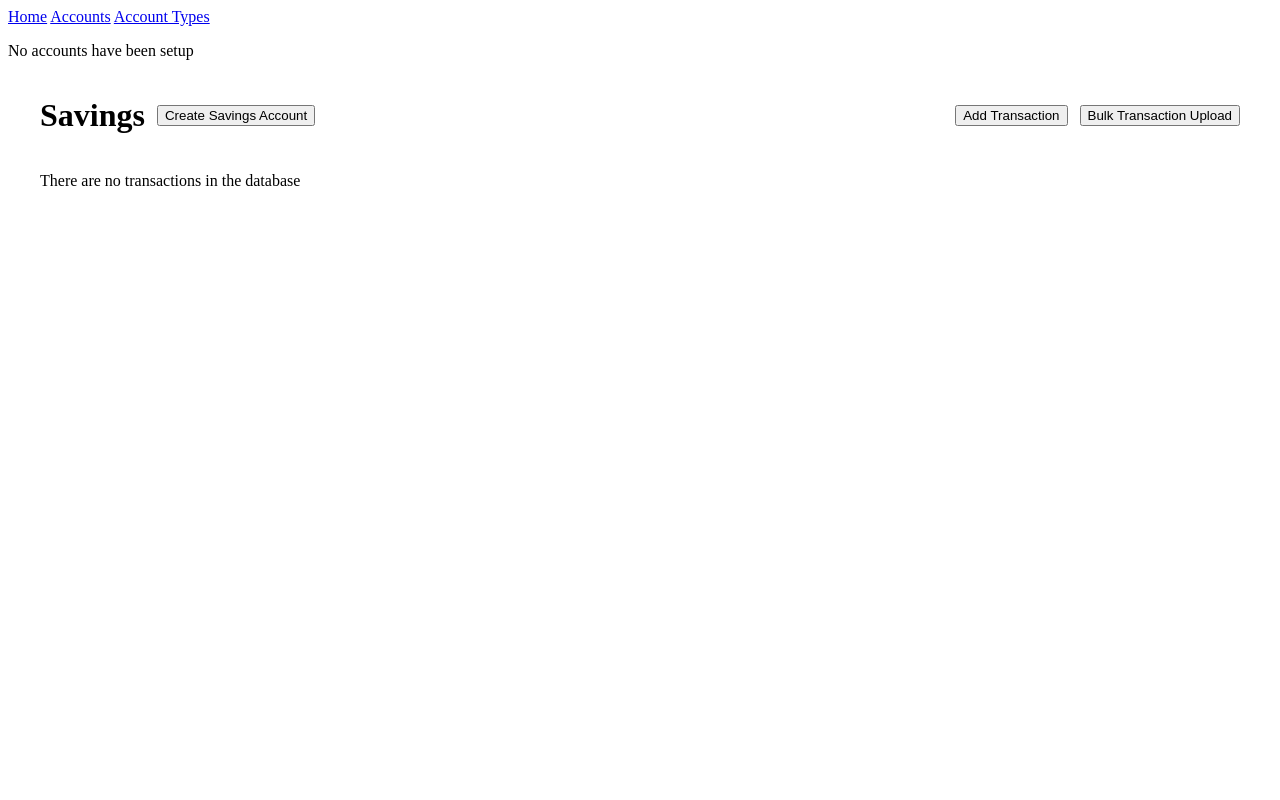
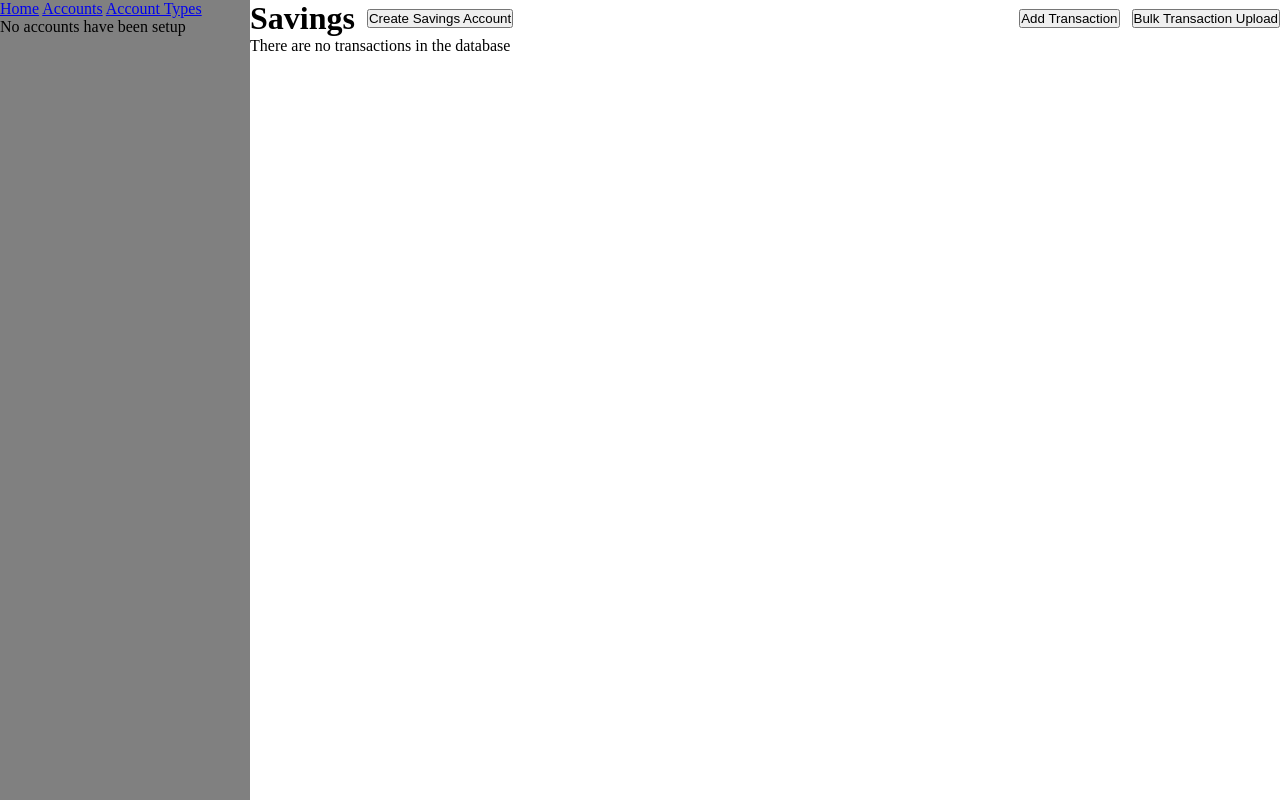
Before and after one commit to JD2410/Finances, a Django app: page /savings/ in a window 1280 px wide. Run offline with Django 5.2, Linux system fonts and the light colour scheme; data that the repository does not hold is empty.

Commit message:
Page layout styling (sidebar)

```diff
--- a/finances/static/styles.css
+++ b/finances/static/styles.css
@@ -1,27 +1,23 @@
-
-/* .container {
+* {
+    margin: 0;
+    padding: 0;
+}
+.page-container {
     display: flex;
-    width: 100%;
-
-    form {
-        flex-basis: 300px;
+    align-items: stretch;
+    height: 100vh;
+    flex-wrap: nowrap;
+    flex: 1 1;
+    .side-bar {
+        flex: 250px;
+        flex-shrink: 0;
+        background-color: grey;
     }
-    .transaction {
-        flex-basis: calc(100% - 300px);
-
-        table {
-            text-align: left;
-            width: 100%;
-            td {
-                padding: 4px;
-            }
-            th:nth-child(4), td:nth-child(4) {
-                text-align: right;
-            }
-        }
+    .main-area {
+        width: 100%;
+        overflow-y: auto;
     }
-} */
-
+}
 .container {
     max-width: 1200px;
     display: flex;
--- a/finances/templates/_partials/header.html
+++ b/finances/templates/_partials/header.html
@@ -1,7 +1,8 @@
 {% load nav_accounts %}
+<div class="side-bar">
+    <a href="{% url 'home' %}">Home</a>
+    <a href="{% url 'savings' %}">Accounts</a>
+    <a href="{% url 'accountType' %}">Account Types</a>
 
-<a href="{% url 'home' %}">Home</a>
-<a href="{% url 'savings' %}">Accounts</a>
-<a href="{% url 'accountType' %}">Account Types</a>
-
-{% render_accounts %}
+    {% render_accounts %}
+</div>
--- a/finances/templates/savings.html
+++ b/finances/templates/savings.html
@@ -16,8 +16,9 @@
 
 </head>
 <body>
+    <div class="page-container">
         {% include "_partials/header.html" %}
-    {% include "_partials/errors.html" %}
+        <div class="main-area">
             <div class="container">
                 <div class="page-header">
                     <div>
@@ -80,6 +81,11 @@
                 </div>
                 {% endif %}
             </div>
+        </div>
+    </div>
+
+    {% include "_partials/errors.html" %}
+
     <div class="modal" id="recordUpdate" >
         <form action="" method="post">
             <div class="form-header">Update Transaction</div>
```
Also changed, not shown: other parts of finances/static/styles.css (+0 -44 lines), finances/static/home/styles.css (added, +29 -0 lines), finances/templates/dashboard.html (+9 -4 lines), finances/templates/uploader.html (+13 -3 lines). Lines whose indentation alone changed are shown as unchanged.
